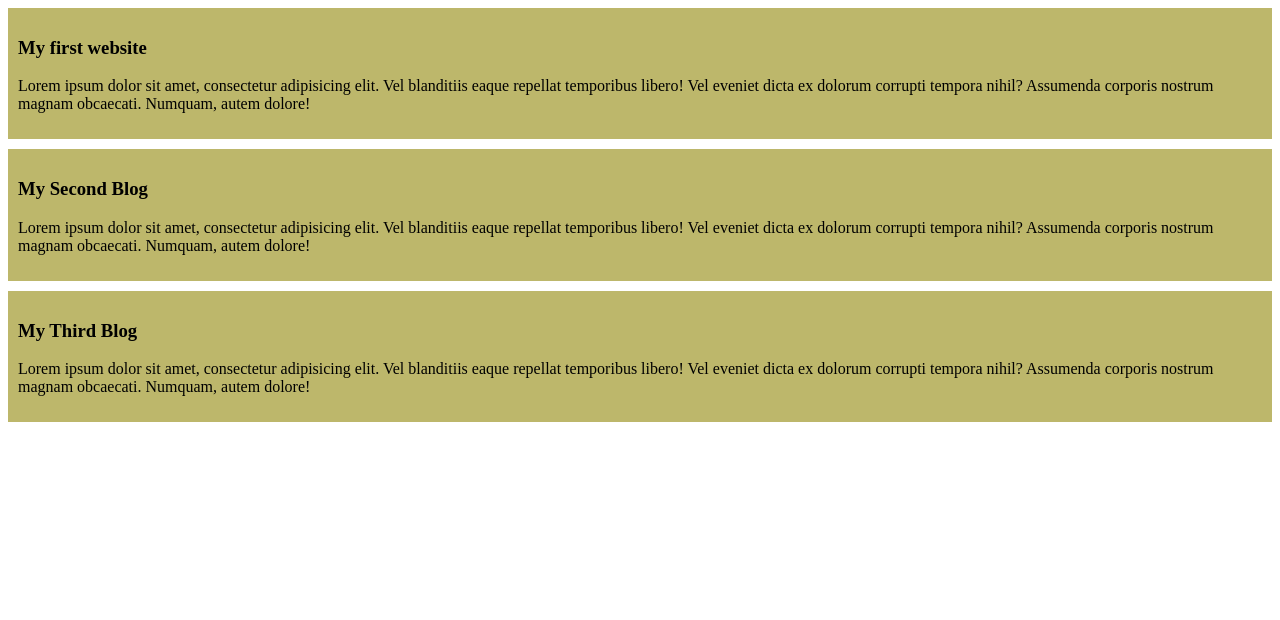
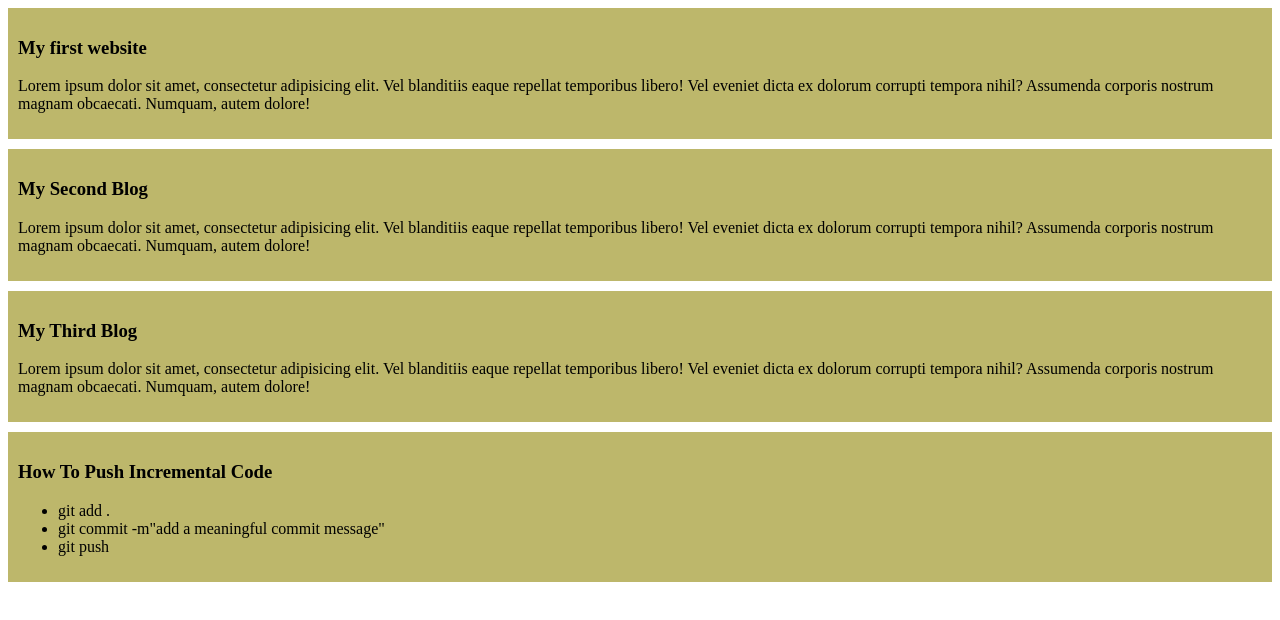
Before and after one commit to masumanur/My-Simple-Website, a plain HTML site: page index.html in a window 1280 px wide. Drawn offline with Linux system fonts and the light colour scheme.

Commit message:
added a list to push code

```diff
--- a/index.html
+++ b/index.html
@@ -19,6 +19,13 @@
     <h3>My Third Blog</h3>
     <p>Lorem ipsum dolor sit amet, consectetur adipisicing elit. Vel blanditiis eaque repellat temporibus libero! Vel eveniet dicta ex dolorum corrupti tempora nihil? Assumenda corporis nostrum magnam obcaecati. Numquam, autem dolore!</p>
   </div>
-
+<div>
+  <h3>How To Push Incremental Code</h3>
+  <ul>
+    <li>git add .</li>
+    <li>git commit -m"add a meaningful commit message"</li>
+    <li>git push</li>
+  </ul>
+</div>
 </body>
 </html>
```
